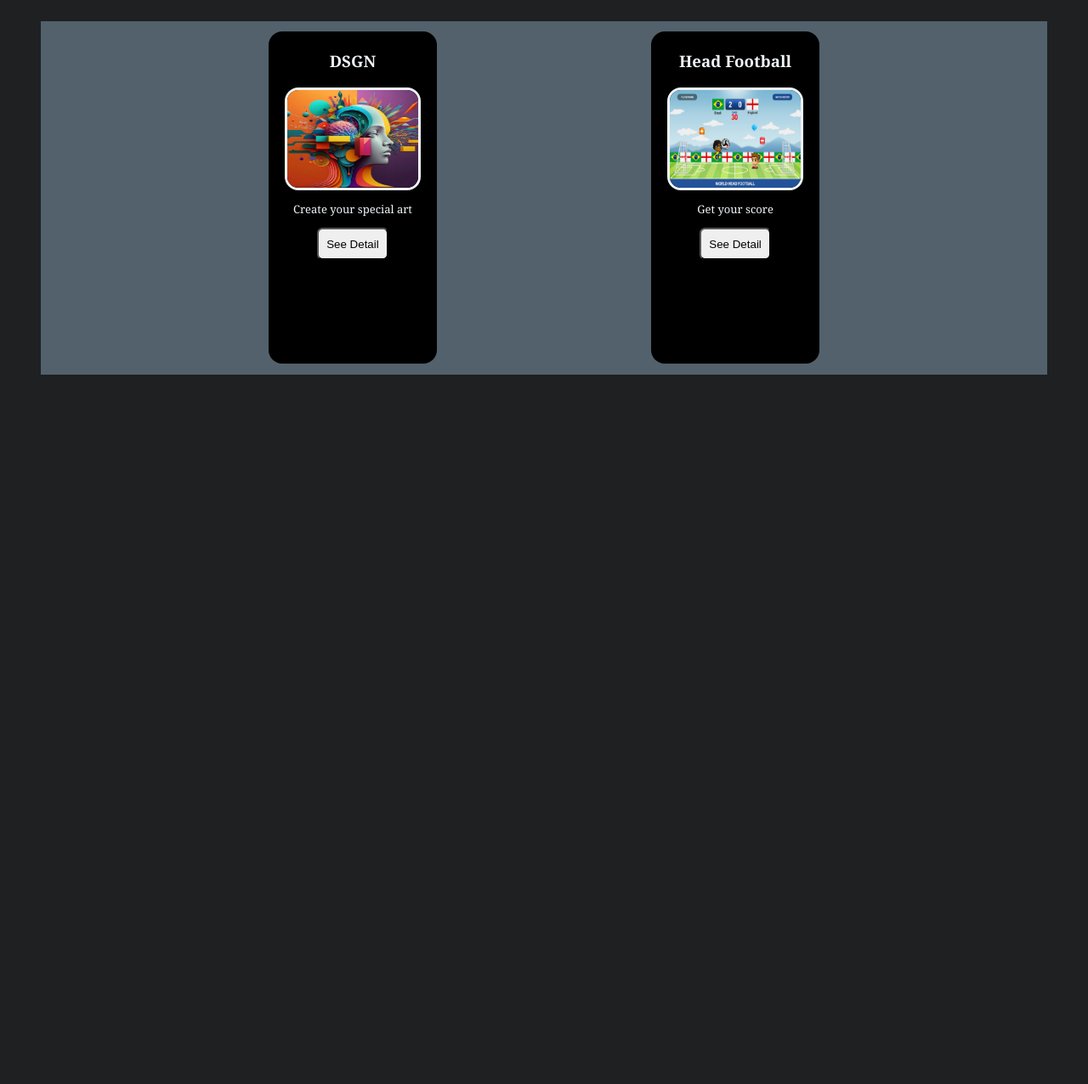
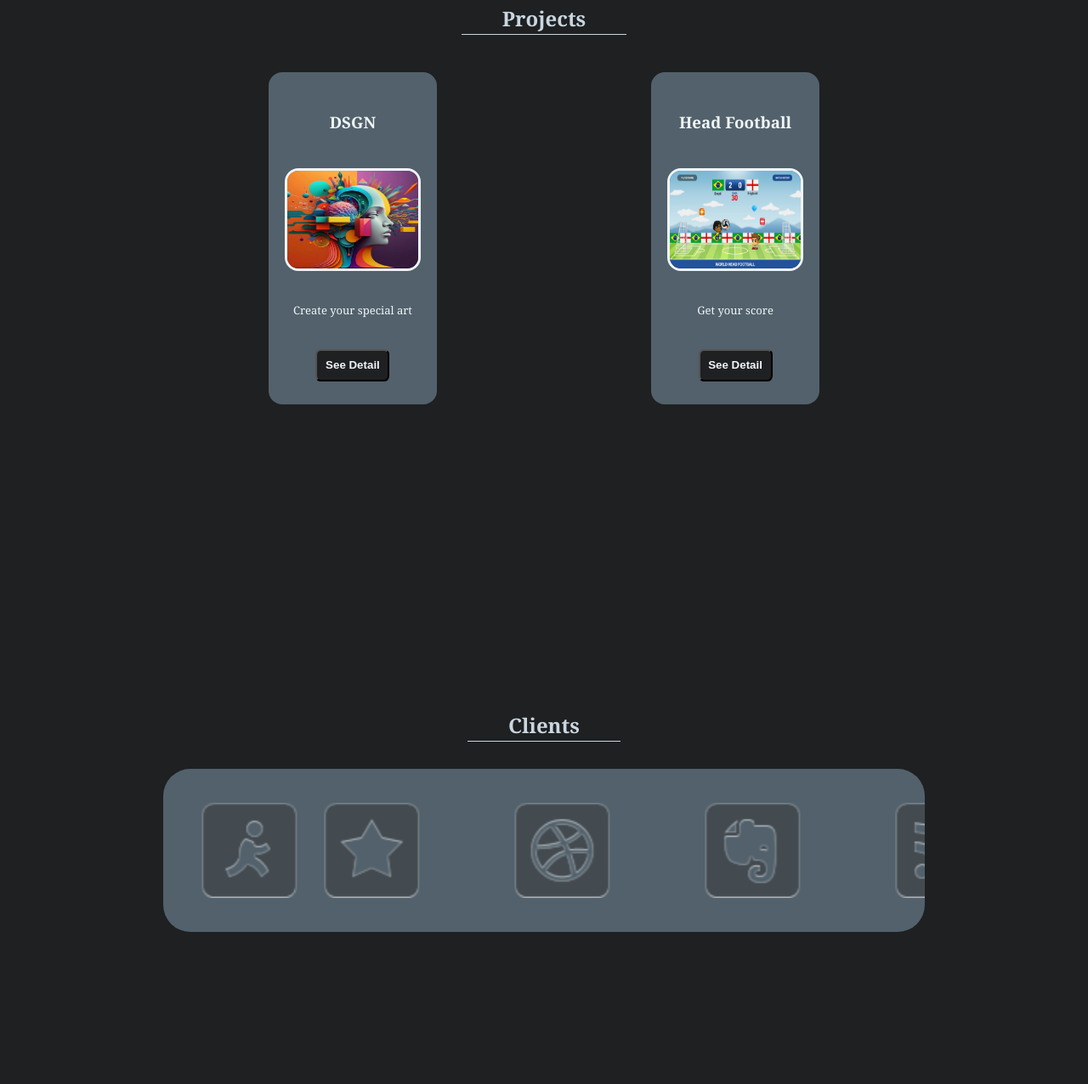
Before and after one commit to Tomba-Hopkins/selekda-webtechID, a website: page public/views/index.html in a window 1280 px wide. Shown: the part 1348-2624 px from the top of the page at 85% size. Before the commit the page ends 1856 px from the top, so only its background shows below. Drawn offline with Linux system fonts and the light colour scheme.

Commit message:
edit: landing page -> sedikit frustasi

```diff
--- a/public/assets/script/app.js
+++ b/public/assets/script/app.js
@@ -1 +1,4 @@
 console.log('OK')
+
+const client = document.querySelector('.client').cloneNode(true)
+document.querySelector('.container').appendChild(client)
--- a/public/assets/style/style.css
+++ b/public/assets/style/style.css
@@ -93,7 +93,7 @@ main {
     justify-content: center;
     align-items: center;
     text-align: center;
-    margin-bottom: 5rem;
+    margin-bottom: 8rem;
 }
 
 .about h2 {
@@ -124,6 +124,7 @@ main {
     flex-direction: column;
     align-items: center;
     justify-content: center;
+    margin-bottom: 5rem;
 }
 
 .portfolio h2 {
@@ -143,7 +144,6 @@ main {
     width: 90%;
     height: 60%;
     padding: 1rem;
-    background-color: var(--dark-secondary);
     display: flex;
     justify-content: space-evenly;
     align-items: center;
@@ -152,12 +152,14 @@ main {
 .portfolio .projects .project {
     height: 100%;
     width: 12rem;
-    background-color: black;
+    background-color: var(--dark-secondary);
     border-radius: 1rem;
     padding: 0.2rem;
     display: flex;
     flex-direction: column;
     align-items: center;
+    justify-content: space-evenly;
+    text-align: center;
 }
 
 .portfolio .projects .project img {
@@ -175,6 +177,82 @@ main {
 .portfolio .projects .project button {
     padding: 0.6rem;
     border-radius: 0.4rem;
+    cursor: pointer;
+    background-color: var(--dark-primary);
+    color: var(--light-primary);
+    font-weight: bold;
+    transition: 0.2s linear;
+}
+.portfolio .projects .project button:hover {
+    background-color: var(--dark-secondary);
+    color: var(--light-secondary);
+}
+
+.portfolio .projects .project button:active{
+    background-color: #C9D6DF;
+    color: var(--dark-primary);
+    transform: scale(1.1);
+}
+
+
+
+.testimonials {
+    width: 100vw;
+    height: 80vh;
+    display: flex;
+    flex-direction: column;
+    align-items: center;
+    justify-content: center;
+}
+
+.testimonials h2 {
+    border-bottom: 0.1rem solid var(--light-secondary);
+    padding: 0.1rem 3rem;
+    color: var(--light-secondary);
+    margin-bottom: 2rem;
+    transition: 0.2s linear;
+    cursor: pointer;
+}
+
+.testimonials h2:hover {
+    padding: 0.1rem 1rem;
+}
+
+.testimonials .container {
+    width: 70%;
+    height: 30%;
+    background-color: var(--dark-secondary);
+    border-radius: 2rem;
+    display: flex;
+    overflow: hidden;
+}
+
+.testimonials .container .client {
+    display: flex;
+    align-items: center;
+    flex-shrink: 0;
+    padding: 1rem;
+    gap: 7rem;
+    animation: finite 6s linear infinite;
+}
+
+.testimonials .container .client img {
+    height: 70%;
+    filter:opacity(0.5);
+    transition: 0.1s linear;
+}
+
+.testimonials .container .client img:hover {
+    filter: opacity(1);
+}
+
+@keyframes finite {
+    0% {
+        transform: translateX(0);
+    }
+    100% {
+        transform: translateX(-100%);
+    }
 }
 
 @media (max-width: 700px) {
--- a/public/views/index.html
+++ b/public/views/index.html
@@ -38,7 +38,7 @@
                 <img src="../assets/img/dsgn.webp" alt="dsgn">
                 <!-- <img src="/img/dsgn.webp" alt="dsgn"> -->
                 <p>Create your special art</p>
-                <button>See Detail</button>
+                <a href=""><button type="button">See Detail</button></a>
             </div>
             <div class="project">
                 <h3>Head Football</h3>
@@ -50,6 +50,21 @@
         </div>
     </section>
 
-<script src="/script/app.js"></script>
+    <section class="testimonials">
+        <h2>Clients</h2>
+        <div class="container">
+            <div class="client">
+                <img src="../assets/img/client1.png" alt="client-1">
+                <img src="../assets/img/client2.png" alt="client-2">
+                <img src="../assets/img/client3.png" alt="client-3">
+                <img src="../assets/img/client4.png" alt="client-4">
+                <img src="../assets/img/client5.png" alt="client-5">
+
+            </div>
+        </div>
+    </section>
+
+<script src="../assets/script/app.js"></script>
+<!-- <script src="/script/app.js"></script> -->
 </body>
 </html>
```
Also changed, not shown: public/assets/img/client1.png (added), public/assets/img/client2.png (added), public/assets/img/client3.png (added), public/assets/img/client4.png (added), public/assets/img/client5.png (added).
